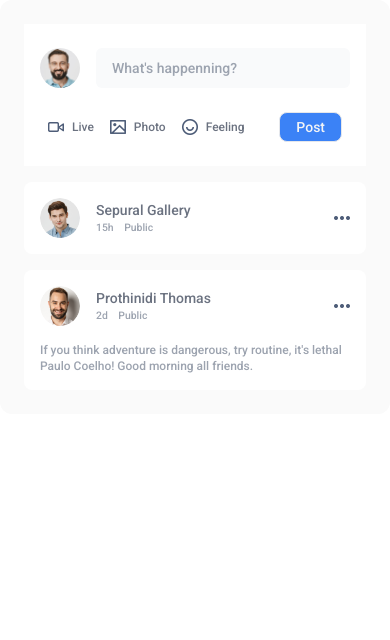
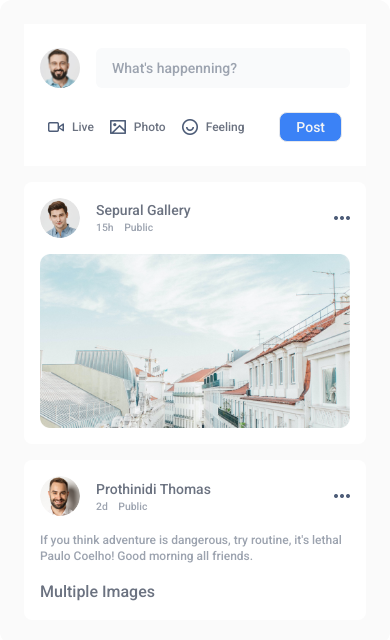
Before and after one commit to masrur-sakib/meetmax, a Next.js app: page / in a window 390 px wide. Shown: the top 640 px of the page. Built offline with nearby package versions, Linux system fonts and the light colour scheme.

Commit message:
post image container for single image developed & responsive issue fixed.

```diff
--- a/src/components/Feed/Post.jsx
+++ b/src/components/Feed/Post.jsx
@@ -1,6 +1,7 @@
 'use client';
 
 import Image from 'next/image';
+import PostImage from './PostImage';
 
 export default function Post({ data }) {
   return (
@@ -40,6 +41,9 @@ export default function Post({ data }) {
           {data.description}
         </p>
       )}
+
+      {/* Image Section */}
+      {data.images && <PostImage images={data.images} />}
     </div>
   );
 }
--- /dev/null
+++ b/src/components/Feed/PostImage.jsx
@@ -0,0 +1,25 @@
+'use client';
+
+import Image from 'next/image';
+
+export default function PostImage({ images }) {
+  console.log(images[0]);
+  return (
+    <div className='mt-4 max-h-96'>
+      {images.length > 1 ? (
+        <div>Multiple Images</div>
+      ) : (
+        <div className='flex justify-center item-center'>
+          <Image
+            className='w-auto h-full max-h-96'
+            src={images[0]}
+            alt='post-image'
+            width={0}
+            height={0}
+            unoptimized
+          />
+        </div>
+      )}
+    </div>
+  );
+}
--- a/src/data/postsData.js
+++ b/src/data/postsData.js
@@ -6,7 +6,7 @@ export const postsData = [
     postBy: 'Sepural Gallery',
     postPrivacy: 'Public',
     description: ``,
-    images: ['/images/Image1-1'],
+    images: ['/images/Image1-1-high.png'],
     comments: [],
   },
   {
@@ -16,7 +16,11 @@ export const postsData = [
     postBy: 'Prothinidi Thomas',
     postPrivacy: 'Public',
     description: `If you think adventure is dangerous, try routine, it's lethal Paulo Coelho! Good morning all friends.`,
-    images: ['/images/Image1-3', '/images/Image2-3', '/images/Image3-3'],
+    images: [
+      '/images/Image1-3.png',
+      '/images/Image2-3.png',
+      '/images/Image3-3.png',
+    ],
     comments: [
       {
         id: 'a426d62f-d555-4e5d-9486-626475fba76e',
```
